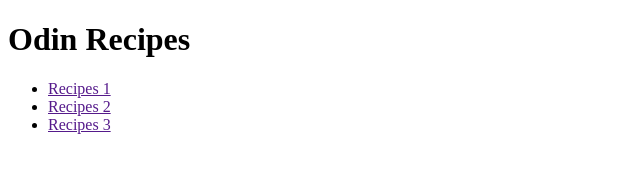
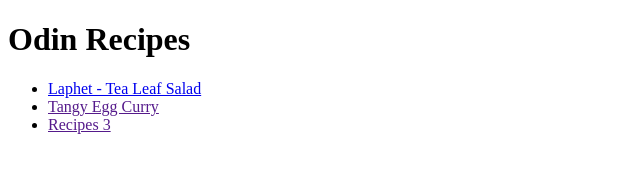
Before and after one commit to ymt18gh/odin-recipes, a plain HTML site: page index.html in a window 1280 px wide. Shown: the whole page, without its empty margins (0-640 px from the left). Drawn offline with Linux system fonts and the light colour scheme.

Commit message:
Add link for tangyeggcurry.html

```diff
--- a/index.html
+++ b/index.html
@@ -8,8 +8,8 @@
 <body>
     <h1>Odin Recipes</h1>
     <ul>
-        <li><a href="">Recipes 1</a></li>
-        <li><a href="">Recipes 2</a></li>
+        <li><a href="./tealeafsalad.html">Laphet - Tea Leaf Salad</a></li>
+        <li><a href="">Tangy Egg Curry</a></li>
         <li><a href="">Recipes 3</a></li>
     </ul>
 </body>
```
